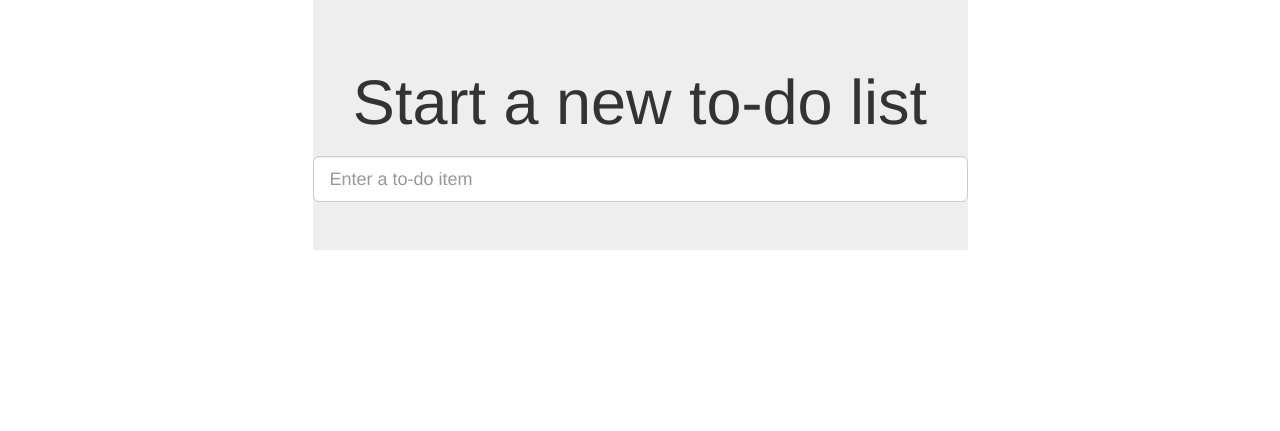
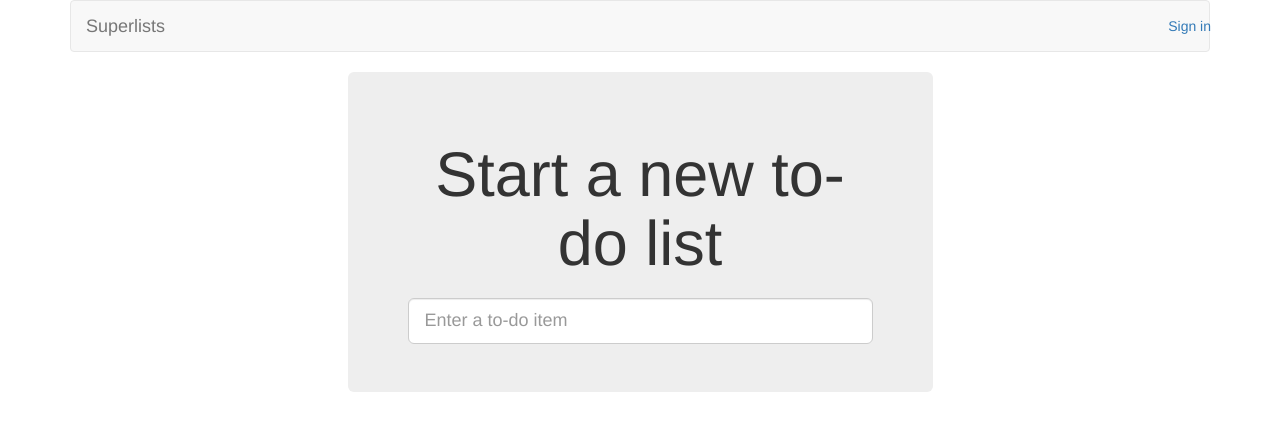
Before and after one commit to golmschenk/tdd_tutorial, a Django app: page / in a window 1280 px wide. Shown: the top 431 px of the page. Run offline with Django 3.2, Linux system fonts and the light colour scheme; some libraries are stand-ins or nearby versions.

Commit message:
Move html into container

```diff
--- a/functional_tests/test_login.py
+++ b/functional_tests/test_login.py
@@ -24,7 +24,7 @@ class LoginTest(FunctionalTest):
         # Kara goes to the awesome superlists site
         # and notices a "Sign in" link for the first time.
         self.browser.get(self.server_url)
-        self.browser.find_element_by_id('login').click()
+        self.browser.find_element_by_id('id_login').click()
 
         # A Persona login box appears
         self.switch_to_new_window('Mozilla Persona')
@@ -38,6 +38,6 @@ class LoginTest(FunctionalTest):
         self.switch_to_new_window('To-do')
 
         # She can see that she is logged in
-        self.wait_for_element_with_id('logout')
+        self.wait_for_element_with_id('id_logout')
         navbar = self.browser.find_element_by_css_selector('.navbar')
         self.assertIn('kara@mockmyid.com', navbar.text)
--- a/lists/templates/base.html
+++ b/lists/templates/base.html
@@ -9,6 +9,12 @@
         <link href="/static/base.css" rel="stylesheet">
     </head>
     <body>
+        <div class="container">
+            <nav class="navbar navbar-default" role="navigation">
+                <a class="navbar-brand" href="/">Superlists</a>
+                <a class="btn navbar-btn navbar-right" id="id_login" href="#">Sign in</a>
+            </nav>
+
             <div class="row">
                 <div class="col-md-6 col-md-offset-3 jumbotron">
                     <div class="text-center">
@@ -32,6 +38,7 @@
                     {% endblock %}
                 </div>
             </div>
+        </div>
 
         <script src="http://code.jquery.com/jquery.min.js"></script>
         <script src="/static/list.js"></script>
```
Lines whose indentation alone changed are shown as unchanged.
